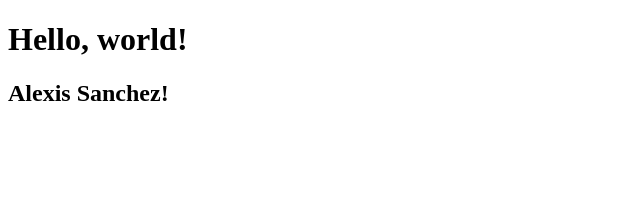
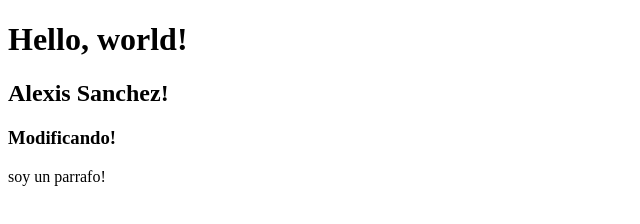
Before and after one commit to asanchezlucena-web/miprimeraweb, a plain HTML site: page index.html in a window 1280 px wide. Shown: the whole page, without its empty margins (0-640 px from the left). Drawn offline with Linux system fonts and the light colour scheme.

Commit message:
Update index.html

```diff
--- a/index.html
+++ b/index.html
@@ -10,5 +10,7 @@
 <body>
   <h1>Hello, world!</h1>
   <h2>Alexis Sanchez!</h2>
+  <h3>Modificando!</h3>
+  <p>soy un parrafo!</p>
 </body>
 </html>
```
